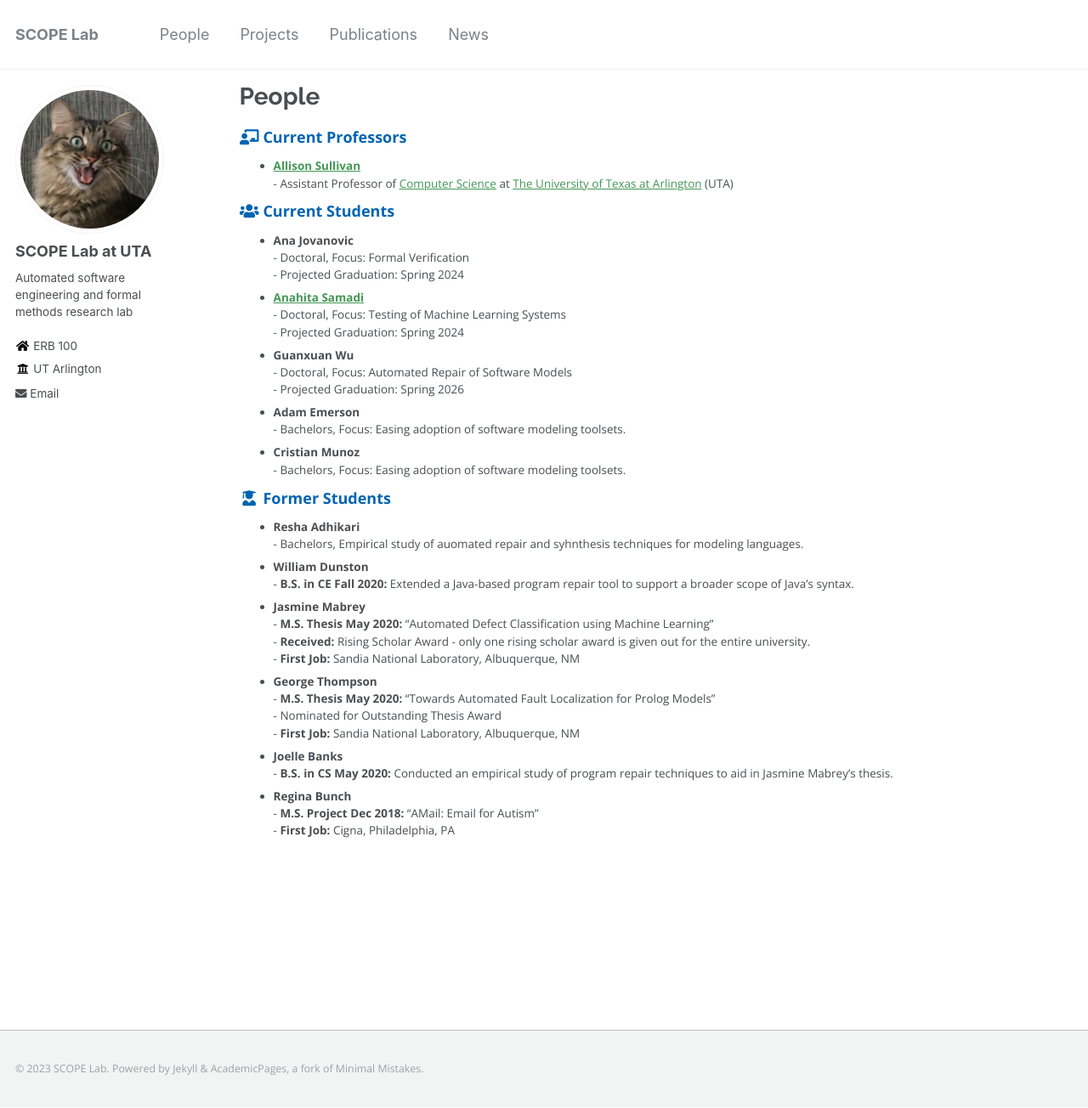
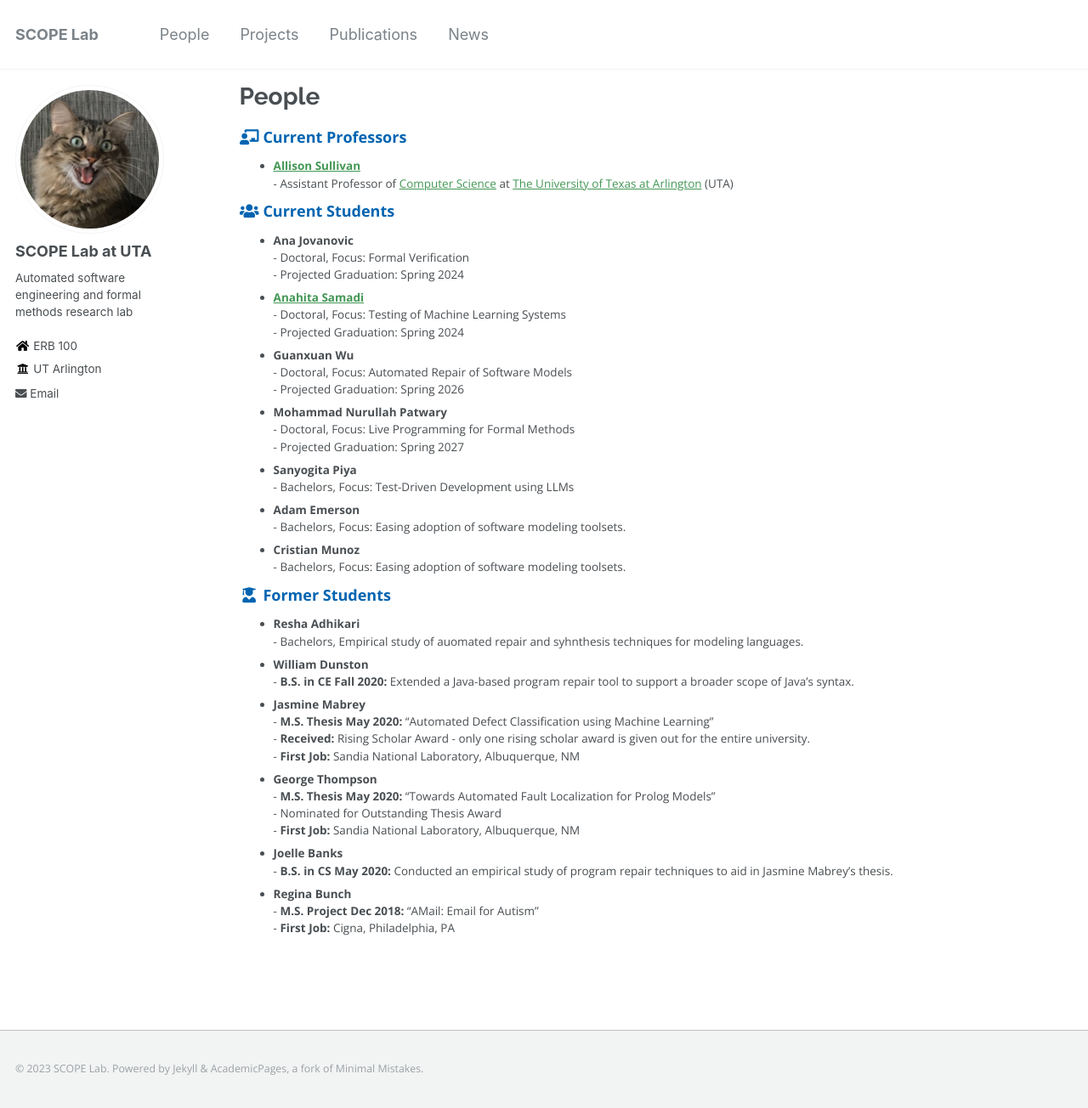
Before and after one commit to SCOPELabUTA/SCOPELabUTA.github.io, a Jekyll site: the page built from _pages/people.md, in a window 1280 px wide and 1304 px high. Shown: the whole window at 85% size. Built offline with Jekyll 4.4.1, drawn with Linux system fonts in a browser that asks for light colours.

Commit message:
Update people.md

```diff
--- a/_pages/people.md
+++ b/_pages/people.md
@@ -11,6 +11,8 @@ author_profile: true
 * **Ana Jovanovic** <br> - Doctoral, Focus: Formal Verification <br> - Projected Graduation: Spring 2024
 * **[Anahita Samadi](https://www.linkedin.com/in/anahita-samadi-2756704b/)** <br> - Doctoral, Focus: Testing of Machine Learning Systems <br> - Projected Graduation: Spring 2024
 * **Guanxuan Wu** <br> - Doctoral, Focus: Automated Repair of Software Models <br> - Projected Graduation: Spring 2026
+* **Mohammad Nurullah Patwary** <br> - Doctoral, Focus: Live Programming for Formal Methods <br> - Projected Graduation: Spring 2027
+* **Sanyogita Piya** <br> - Bachelors, Focus: Test-Driven Development using LLMs
 * **Adam Emerson** <br> - Bachelors, Focus: Easing adoption of software modeling toolsets.
 * **Cristian Munoz** <br> - Bachelors, Focus: Easing adoption of software modeling toolsets.
 
```
